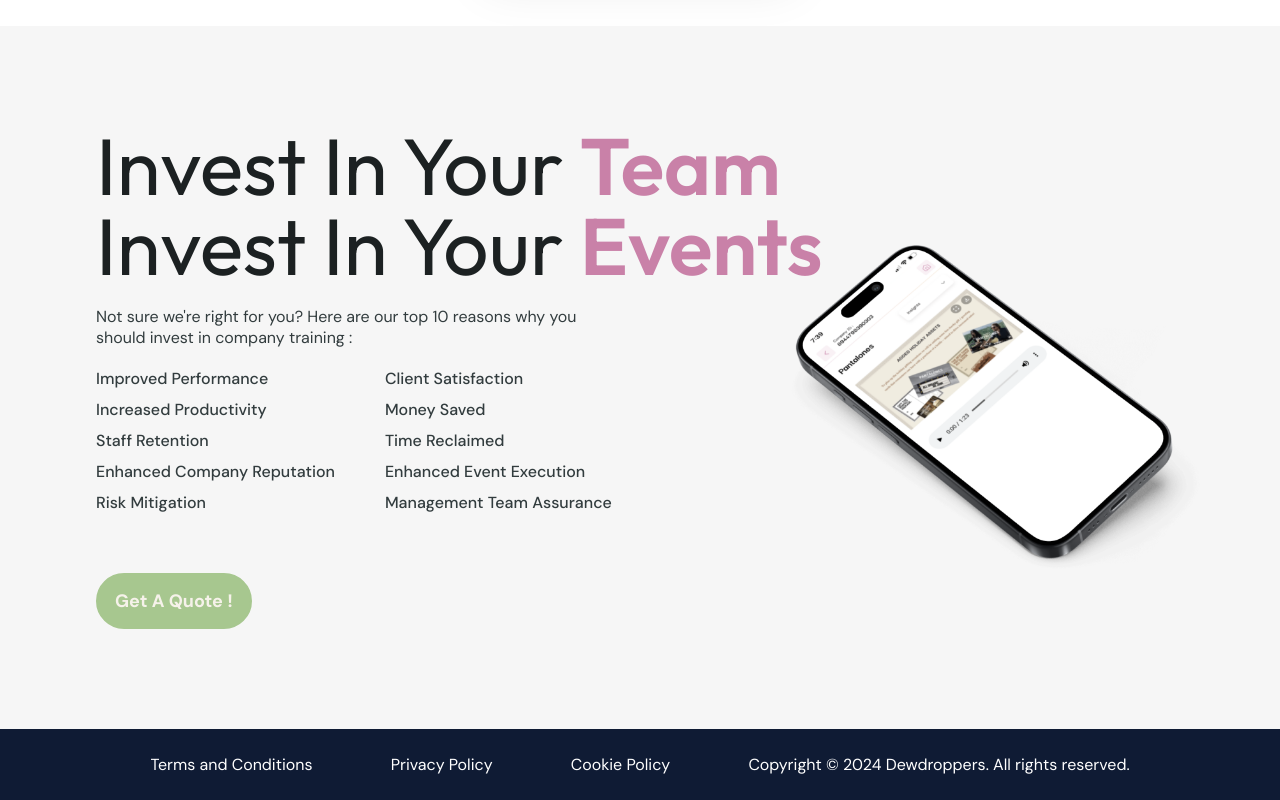
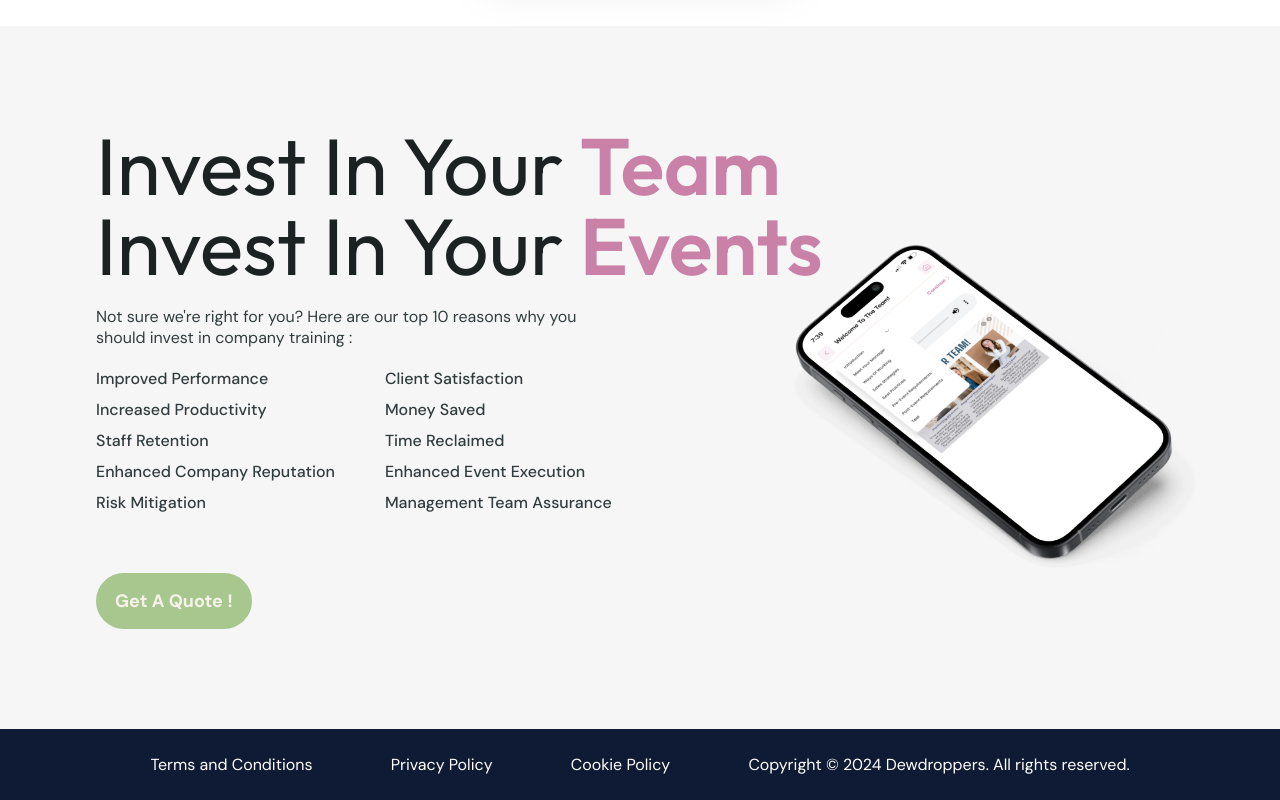
Before and after one commit to AhmedMohamed-Egypt/Develop-Website-for-Trainign-Center-USA, a website: page project/pug/index.pug in a window 1280 px wide. Shown: the part 4545-5345 px from the top of the page. Drawn offline with nearby package versions, Linux system fonts and the light colour scheme; files that its build step writes are made by us from their sources; files whose address does not match are found by name; a web font is replaced by a local one.

Commit message:
update-images

```diff
--- a/project/pug/layout/Qoute.pug
+++ b/project/pug/layout/Qoute.pug
@@ -18,7 +18,7 @@
     each val in listTwo
      li(class="green-6 font-dmsans size-16 weight-500 mrb-10")= val
   a(href="#" class="customBtn getQoute") Get A Quote  !
- img(src="images/footer-iphone.png" class="GetQoute__floatImg")
+ img(src="images/iphone-footer.png" class="GetQoute__floatImg")
 .bottomFooter
  .container-page
   div(class="bottomFooter__container")
```
Also changed, not shown: dist/images/iphone-footer.png (added), dist/index.html, project/imgs/iphone-footer.png (added).
